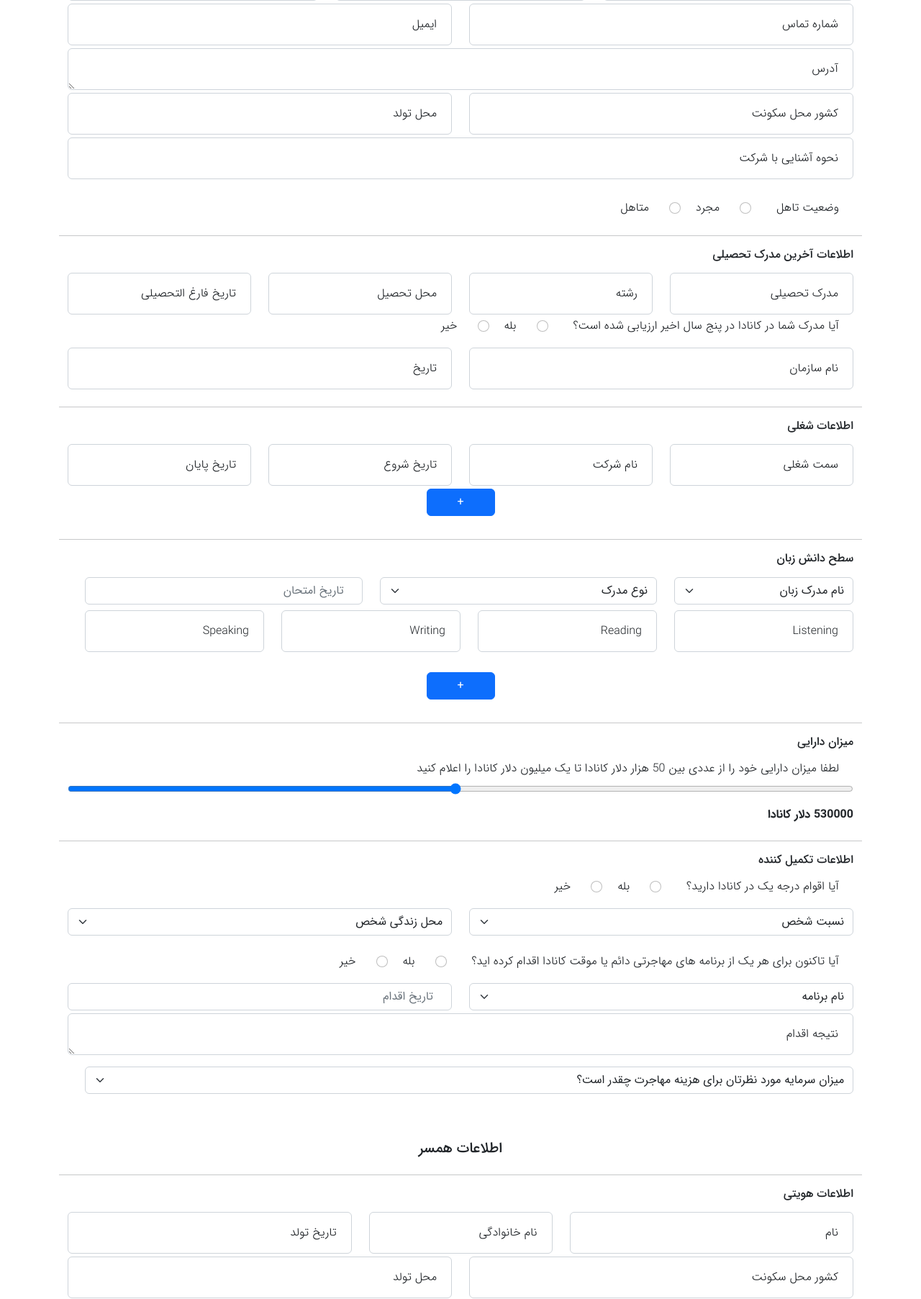
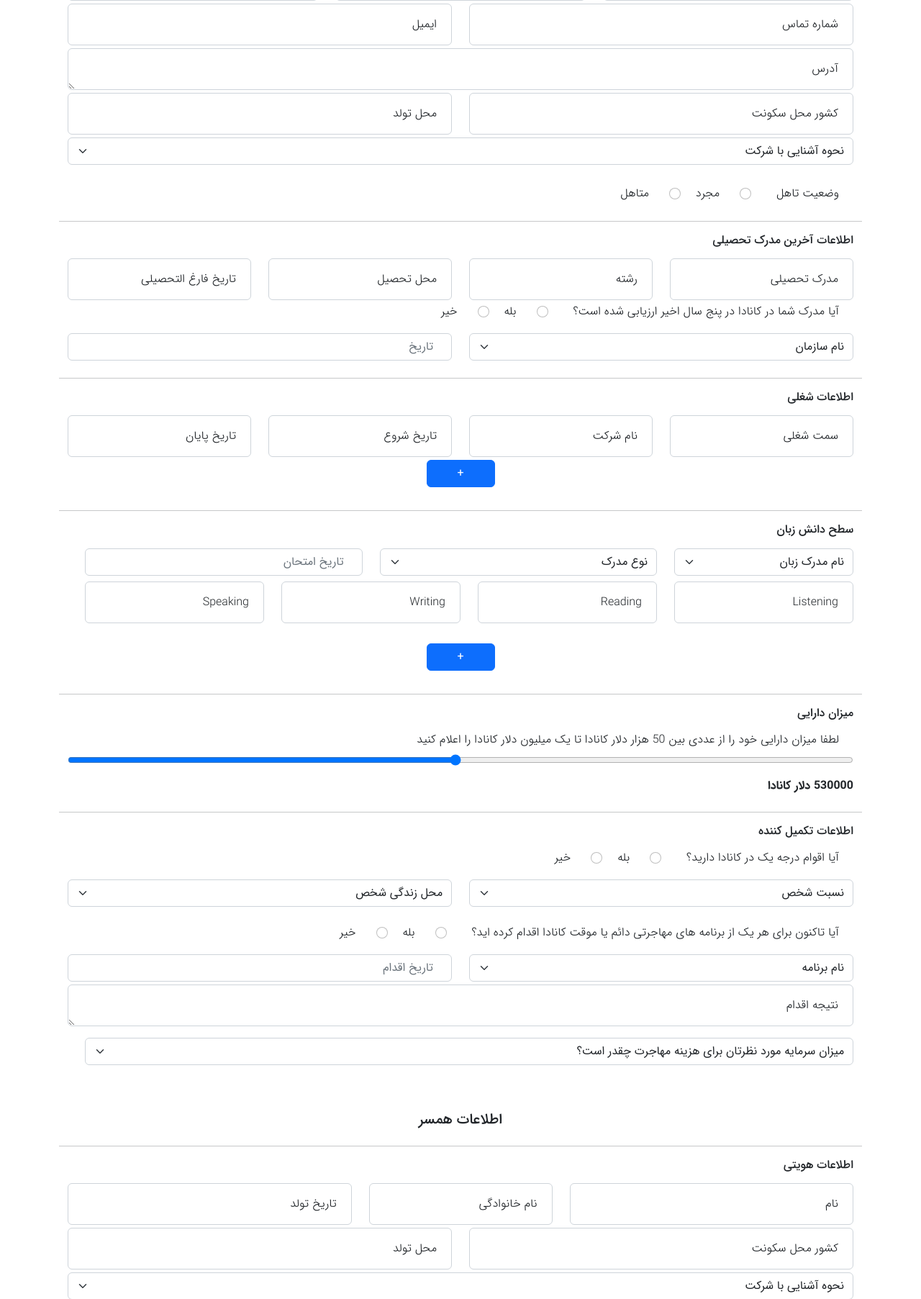
Before and after one commit to zohreazizi/evaluation_form, a PHP site: page / in a window 1280 px wide. Shown: the part 186-1991 px from the top of the page at 72% size. Run offline with PHP 8.4, Linux system fonts and the light colour scheme; some libraries are stand-ins or nearby versions.

Commit message:
select option

```diff
--- a/applicant.php
+++ b/applicant.php
@@ -1,5 +1,5 @@
 <?php
-$conn = new mysqli('localhost', 'iciservi_1', 'amiirsadeqi@gmail.com', 'iciservi_1');
+$conn = new mysqli('localhost', 'root', '', 'immigration_required_info');
 
 if (isset($_GET['id'])) {
     $id = $_GET['id'];
--- a/index.php
+++ b/index.php
@@ -8,30 +8,22 @@
 //require '../PHPMailer/src/SMTP.php';
 
 if (isset($_POST['submit_button'])) {
-    $conn = new mysqli('localhost', 'iciservi_1', 'amiirsadeqi@gmail.com', 'iciservi_1');
+    $conn = new mysqli('localhost', 'root', '', 'immigration_required_info');
     mysqli_set_charset($conn, "utf8");
 
     function insertEducation($degree, $customer_id, $major, $school, $graduated_at, mysqli $conn)
     {
-        for ($i = 0; $i < count($degree); $i++) {
-            $education_data = "insert into 101_education(customer_id, position , major, insitute, duration
-                      ,end_date, start_date, status, place, whois)
-                      values ('" . $customer_id . "', '" . $degree[$i] .
-                "', '" . $major[$i] . "', '" . $school[$i] . "', '',
-         '" . $graduated_at[$i] . "', CURRENT_DATE, 0, '', 0)";
-            $conn->query($education_data);
+            $education_data = "insert into 101_education(customer_id, position , major, insitute, duration, end_date, start_date, status, place, whois)
+                                            values ('" . $customer_id . "', '" . $degree . "', '" . $major . "', '" . $school . "', '', '" . $graduated_at . "', CURRENT_DATE, 0, '', 0)";
+        if (!$conn->query($education_data)) {
+            echo $conn->error;
         }
-        return array($i, $education_data);
     }
-
-
     function insertWorkExperience($job_position, $customer_id, $company, $job_start_date, $job_end_date, mysqli $conn)
     {
         for ($i = 0; $i < count($job_position); $i++) {
-            $work_experience_data = "insert into 101_job(customer_id, typeOf, institue, start_date, end_date, status, whois,
-place)
-values ('" . $customer_id . "', '" . $job_position[$i] . "', '" . $company[$i] . "', '" . $job_start_date[$i] . "', '"
-                . $job_end_date[$i] . "', 0, 0, '')";
+            $work_experience_data = "insert into 101_job(customer_id, typeOf, institue, start_date, end_date, status, whois, place)
+                                                values ('" . $customer_id . "', '" . $job_position[$i] . "', '" . $company[$i] . "', '" . $job_start_date[$i] . "', '" . $job_end_date[$i] . "', 0, 0, '')";
             $conn->query($work_experience_data);
 //        if (!$conn->query($work_experience_data)) {
 //            print_r($conn->error_list);
@@ -39,13 +31,11 @@ values ('" . $customer_id . "', '" . $job_position[$i] . "', '" . $company[$i] .
         }
         return array($i, $work_experience_data);
     }
-
-
     function insertLanguageProficiency($listening, $reading, $writing, $speaking, $customer_id, $exam_date, $exam_title, $exam_type, mysqli $conn)
     {
         for ($i = 0; $i < count($exam_title); $i++) {
             $language_proficiency_data = "insert into IELTS(cid, issue_date, listening, reading, writing, speaking, title, type)
-values ('" . $customer_id . "', '" . $exam_date[$i] . "', '" . $listening[$i] . "', '" . $reading[$i] . "', '" . $writing[$i] . "', '" . $speaking[$i] . "', '" . $exam_title[$i] . "', '" . $exam_type[$i] . "')";
+                                                    values ('" . $customer_id . "', '" . $exam_date[$i] . "', '" . $listening[$i] . "', '" . $reading[$i] . "', '" . $writing[$i] . "', '" . $speaking[$i] . "', '" . $exam_title[$i] . "', '" . $exam_type[$i] . "')";
             $conn->query($language_proficiency_data);
 //        if (!$conn->query($language_proficiency_data)) {
 //            print_r($conn->error_list);
@@ -53,10 +43,8 @@ values ('" . $customer_id . "', '" . $exam_date[$i] . "', '" . $listening[$i] .
         }
         return array($i, $language_proficiency_data);
     }
-
     if ($conn->connect_error) {
         die('Connection Failed : ' . $conn->connect_error);
-
     } else {
         $name = $_POST['name'];
         $lastname = $_POST['lastname'];
@@ -66,11 +54,8 @@ values ('" . $customer_id . "', '" . $exam_date[$i] . "', '" . $listening[$i] .
         $address = $_POST['country'] . ' | ' . $_POST['address'];
         $birthplace = $_POST['birthplace'];
         $marital_status = $_POST['marital_status'];
-        $customer_data = "insert into customers(name, family_name, birthday, mobile, email, address,birthplace, marriage,
-type, code_posti, passport_issue, passport_expire, author, ext, cntst, password_status)
-values ('" . $name . "', '" . $lastname . "', '" . $birthday . "', '" . $phone_number . "', '"
-            . $email . "', '" . $address . "', '" . $birthplace . "', '" . $marital_status . "'
-, 1, '', CURRENT_DATE, CURRENT_DATE, '', 0, 0, 0)";
+        $customer_data = "insert into customers(name, family_name, birthday, mobile, email, address,birthplace, marriage, type, code_posti, passport_issue, passport_expire, author, ext, cntst, password_status)
+                                   values ('" . $name . "', '" . $lastname . "', '" . $birthday . "', '" . $phone_number . "', '" . $email . "', '" . $address . "', '" . $birthplace . "', '" . $marital_status . "', 1, '', CURRENT_DATE, CURRENT_DATE, '', 0, 0, 0)";
         if (!$conn->query($customer_data)) {
             echo $conn->error;
         }
@@ -86,10 +71,7 @@ values ('" . $name . "', '" . $lastname . "', '" . $birthday . "', '" . $phone_n
         $major = $_POST['major'];
         $school = $_POST['school'];
         $graduated_at = $_POST['graduated_at'];
-        list($i, $education_data) = insertEducation($degree, $customer_id, $major, $school, $graduated_at, $conn);
-        if (!$conn->query($education_data)) {
-            print_r($conn->error_list);
-        }
+        insertEducation($degree, $customer_id, $major, $school, $graduated_at, $conn);
 //---------------------------------------------------------------work experience data-----------------------------------
 
         $job_position = $_POST['job_position'];
@@ -129,6 +111,9 @@ values ('" . $customer_id . "', '" . $child_name[$i] . "', '" . $child_birthday[
         $attempt_date = $_POST['attempt_date'];
         $attempt_result = $_POST['attempt_result'];
         $found_us_via = $_POST['found_us_via'];
+        if ($_POST['found_us_via'] === 'representative'){
+            $found_us_via = $_POST['nameOfRepresentative'];
+        }
         $documents_evaluated_by = $_POST['evaluated_by'];
         $documents_evaluated_at = $_POST['evaluated_at'];
 
@@ -169,10 +154,8 @@ values ('" . $name . "', '" . $lastname . "', '" . $birthday . "', '" . $address
         $major = $_POST['spouse_major'];
         $school = $_POST['spouse_school'];
         $graduated_at = $_POST['spouse_graduated_at'];
-        list($i, $education_data) = insertEducation($degree, $dependant_id, $major, $school, $graduated_at, $conn);
-//    if (!$conn->query($education_data)) {
-//        print_r($conn->error_list);
-//    }
+        insertEducation($degree, $dependant_id, $major, $school, $graduated_at, $conn);
+
 //---------------------------------------------------------------work experience data-----------------------------------
 
         $job_position = $_POST['spouse_job_position'];
@@ -199,7 +182,9 @@ values ('" . $name . "', '" . $lastname . "', '" . $birthday . "', '" . $address
         $found_us_via = $_POST['s_found_us_via'];
         $documents_evaluated_by = $_POST['s_evaluated_by'];
         $documents_evaluated_at = $_POST['s_evaluated_at'];
-
+        if ($_POST['s_found_us_via'] === 'representative'){
+            $found_us_via = $_POST['s_nameOfRepresentative'];
+        }
         $additional_info = "insert into additional_info(cid, asset, found_us_via, documents_evaluated_by, documents_evaluated_at)
 values ('" . $dependant_id . "', '" . $asset . "','" . $found_us_via . "', '" .
             $documents_evaluated_by . "', '" . $documents_evaluated_at . "')";
@@ -340,11 +325,28 @@ values ('" . $dependant_id . "', '" . $asset . "','" . $found_us_via . "', '" .
                 </div>
             </div>
             <div class="row mb-1">
-                <div class="col form-floating">
-                    <input class="form-control" name="found_us_via" placeholder="نحوه آشنایی با شرکت" type="text">
-                    <label>نحوه آشنایی با شرکت</label>
+                <div class="col">
+                    <select onchange="yesnoCheck(this);" class="form-select" aria-label="Default select example" name="found_us_via">
+                        <option selected disabled>نحوه آشنایی با شرکت</option>
+                        <option value="representative">معرف</option>
+                        <option value="Instagram">اینستاگرام</option>
+                        <option value="Telegram">تلگرام</option>
+                        <option value="Website">وب سایت</option>
+                    </select>
+                    <div id="ifYes" style="display: none;" class="mt-2">
+                        <input class="form-control" type="text" id="car" name="nameOfRepresentative" placeholder="نام معرف"/>
+                    </div>
                 </div>
             </div>
+            <script>
+                function yesnoCheck(that) {
+                    if (that.value === "representative") {
+                        document.getElementById("ifYes").style.display = "block";
+                    } else {
+                        document.getElementById("ifYes").style.display = "none";
+                    }
+                }
+            </script>
             <div class="row mb-2 mt-4 d-flex">
                 <div class="col">
                     <label style="margin-left: 30px">وضعیت تاهل</label>
@@ -374,19 +376,19 @@ values ('" . $dependant_id . "', '" . $asset . "','" . $found_us_via . "', '" .
             </div>
             <div class="row mb-1" id="education_wrapper">
                 <div class="col-xl-3 form-floating">
-                    <input class="form-control" name="degree[]" placeholder="مقطع" type="text">
+                    <input class="form-control" name="degree" placeholder="مقطع" type="text">
                     <label>مدرک تحصیلی</label>
                 </div>
                 <div class="col form-floating">
-                    <input class="form-control" name="major[]" placeholder="رشته" type="text">
+                    <input class="form-control" name="major" placeholder="رشته" type="text">
                     <label>رشته</label>
                 </div>
                 <div class="col form-floating">
-                    <input class="form-control" name="school[]" placeholder="محل تحصیل" type="text">
+                    <input class="form-control" name="school" placeholder="محل تحصیل" type="text">
                     <label>محل تحصیل</label>
                 </div>
                 <div class="col-xl-3 form-floating">
-                    <input data-jdp class="form-control" name="graduated_at[]" placeholder="تاریخ فارغ التحصیلی"
+                    <input data-jdp class="form-control" name="graduated_at" placeholder="تاریخ فارغ التحصیلی"
                            type="text">
                     <label>تاریخ فارغ التحصیلی</label>
                 </div>
@@ -421,13 +423,18 @@ values ('" . $dependant_id . "', '" . $asset . "','" . $found_us_via . "', '" .
                 </div>
             </div>
             <div class="row mb-2" id="evaluation_info">
-                <div class="col form-floating">
-                    <input class="form-control" name="evaluated_by" placeholder="نام سازمان" type="text">
-                    <label>نام سازمان</label>
+                <div class="col">
+                    <select class="form-select" aria-label="Default select example" name="evaluated_by">
+                        <option selected disabled>نام سازمان</option>
+                        <option value="Comparative Education Service – University of Toronto School of Continuing Studies">Comparative Education Service – University of Toronto School of Continuing Studies</option>
+                        <option value="International Credential Assessment Service of Canada">International Credential Assessment Service of Canada</option>
+                        <option value="World Education Services">World Education Services</option>
+                        <option value="International Qualifications Assessment Service (IQAS)">International Qualifications Assessment Service (IQAS)</option>
+                        <option value="International Credential Evaluation Service – British Columbia Institute of Technology">International Credential Evaluation Service – British Columbia Institute of Technology</option>
+                    </select>
                 </div>
-                <div class="col form-floating">
+                <div class="col">
                     <input data-jdp class="form-control" name="evaluated_at" placeholder="تاریخ" type="text">
-                    <label>تاریخ </label>
                 </div>
             </div>
         </div>
@@ -471,7 +478,7 @@ values ('" . $dependant_id . "', '" . $asset . "','" . $found_us_via . "', '" .
                 <div class="row mb-2">
                     <div class="col-xl-3">
                         <select class="form-select" aria-label="Default select example" name="exam_title[]">
-                            <option selected>نام مدرک زبان</option>
+                            <option selected disabled>نام مدرک زبان</option>
                             <option value="IELTS">IELTS</option>
                             <option value="TEF(Canada)">TEF(Canada)</option>
                             <option value="CELPIP">CELPIP</option>
@@ -484,7 +491,7 @@ values ('" . $dependant_id . "', '" . $asset . "','" . $found_us_via . "', '" .
                     </div>
                     <div class="col">
                         <select class="form-select" aria-label="Default select example" name="exam_type[]">
-                            <option selected>نوع مدرک</option>
+                            <option selected disabled>نوع مدرک</option>
                             <option value="General">General</option>
                             <option value="Academic">Academic</option>
                         </select>
@@ -569,7 +576,7 @@ values ('" . $dependant_id . "', '" . $asset . "','" . $found_us_via . "', '" .
             <div class="row mb-3" id="immediate_family">
                 <div class="col">
                     <select class="form-select" aria-label="Default select example" name="immediate_family">
-                        <option selected>نسبت شخص</option>
+                        <option selected disabled>نسبت شخص</option>
                         <option value="parents">parents</option>
                         <option value="siblings">siblings</option>
                         <option value="cousins">cousins</option>
@@ -584,7 +591,7 @@ values ('" . $dependant_id . "', '" . $asset . "','" . $found_us_via . "', '" .
                 <!--                </div>-->
                 <div class="col">
                     <select class="form-select" aria-label="Default select example" name="immediate_family_address">
-                        <option selected>محل زندگی شخص</option>
+                        <option selected disabled>محل زندگی شخص</option>
                         <option value="Ontario">Ontario</option>
                         <option value="British Columbia">British Columbia</option>
                         <option value="Alberta">Alberta</option>
@@ -628,7 +635,7 @@ values ('" . $dependant_id . "', '" . $asset . "','" . $found_us_via . "', '" .
                         <div class="col">
 <!--                            <input class="form-control" name="immigration_program" placeholder="نام برنامه" type="text">-->
                             <select class="form-select" aria-label="Default select example" name="immigration_program">
-                                <option selected>نام برنامه</option>
+                                <option selected disabled>نام برنامه</option>
                                 <option value="Express Entry">اکسپرس انتری</option>
                                 <option value="Provincial nominees">برنامه های استانی</option>
                                 <option value="Start-up Visa">استارتاپ</option>
@@ -659,7 +666,7 @@ values ('" . $dependant_id . "', '" . $asset . "','" . $found_us_via . "', '" .
 <!--                        <input class="form-control" name="fund"-->
 <!--                               placeholder="میزان سرمایه مورد نظرتان برای هزینه مهاجرت چقدر است؟" type="text">-->
                         <select class="form-select" aria-label="Default select example" name="fund">
-                            <option selected>میزان سرمایه مورد نظرتان برای هزینه مهاجرت چقدر است؟</option>
+                            <option selected disabled>میزان سرمایه مورد نظرتان برای هزینه مهاجرت چقدر است؟</option>
                             <option value="5000-10000">بین 5000 تا 10000 دلار</option>
                             <option value="10000-20000">بین 10000 تا 20000 دلار</option>
                             <option value="20000-40000">بین 20000 تا 40000 دلار</option>
@@ -706,45 +713,61 @@ values ('" . $dependant_id . "', '" . $asset . "','" . $found_us_via . "', '" .
                             <label>محل تولد</label>
                         </div>
                     </div>
-                    <div class="row mb-1">
-                        <div class="col form-floating">
-                            <input class="form-control" name="s_found_us_via" placeholder="نحوه آشنایی با شرکت"
-                                   type="text">
-                            <label>نحوه آشنایی با شرکت</label>
+                    <div class="row mb-2">
+                        <div class="col">
+                            <select onchange="yesnoCheckSpouse(this);" class="form-select" aria-label="Default select example" name="s_found_us_via">
+                                <option selected disabled>نحوه آشنایی با شرکت</option>
+                                <option value="representative">معرف</option>
+                                <option value="Instagram">اینستاگرام</option>
+                                <option value="Telegram">تلگرام</option>
+                                <option value="Website">وب سایت</option>
+                            </select>
+                            <div id="s_ifYes" style="display: none;" class="mt-2">
+                                <input class="form-control" type="text" id="car" name="s_nameOfRepresentative" placeholder="نام معرف"/>
+                            </div>
                         </div>
+                    </div>
+                    <script>
+                        function yesnoCheckSpouse(that) {
+                            if (that.value === "representative") {
+                                document.getElementById("s_ifYes").style.display = "block";
+                            } else {
+                                document.getElementById("s_ifYes").style.display = "none";
+                            }
+                        }
+                    </script>
+<!--                        <div class="col form-floating">-->
+<!--                            <input class="form-control" name="s_found_us_via" placeholder="نحوه آشنایی با شرکت"-->
+<!--                                   type="text">-->
+<!--                            <label>نحوه آشنایی با شرکت</label>-->
+<!--                        </div>-->
                     </div>
                 </div>
                 <hr>
                 <div class="row justify-content-center">
                     <div class="row justify-content-start mb-2">
-                        <div class="col text-right"><h6>اطلاعات تحصیلی</h6></div>
+                        <div class="col text-right"><h6>آخرین مدرک تحصیلی</h6></div>
                     </div>
                     <div class="row mb-1" id="s_education_input_wrapper">
                         <div class=" col-xl-3 form-floating">
-                            <input class="form-control" name="spouse_degree[]" placeholder="مدرک تحصیلی" type="text">
+                            <input class="form-control" name="spouse_degree" placeholder="مدرک تحصیلی" type="text">
                             <label>مدرک تحصیلی</label>
                         </div>
                         <div class=" col-xl-3 form-floating">
-                            <input class="form-control" name="spouse_major[]" placeholder="رشته" type="text">
+                            <input class="form-control" name="spouse_major" placeholder="رشته" type="text">
                             <label>رشته</label>
                         </div>
                         <div class="col-xl-3 form-floating">
-                            <input class="form-control" name="spouse_school[]" placeholder="محل تحصیل" type="text">
+                            <input class="form-control" name="spouse_school" placeholder="محل تحصیل" type="text">
                             <label>محل تحصیل</label>
                         </div>
                         <div class="col-xl-3 form-floating">
-                            <input data-jdp class="form-control" name="spouse_graduated_at[]"
+                            <input data-jdp class="form-control" name="spouse_graduated_at"
                                    placeholder="تاریخ فارغ التحصیلی"
                                    type="text">
                             <label>تاریخ فارغ التحصیلی</label>
                         </div>
                     </div>
-                    <div class="row mb-2" id="s_more-education-input" style="display: contents"></div>
-                    <button class="btn btn-primary col-1 mb-3" onclick="function addAdditionalDegree() {
-            $('#s_education_input_wrapper').clone().find('input').val('').end().appendTo('#s_more-education-input');
-            }
-            addAdditionalDegree()" type="button">+
-                    </button>
                 </div>
                 <div class="row mb-3">
                     <div class="col">
@@ -769,13 +792,18 @@ values ('" . $dependant_id . "', '" . $asset . "','" . $found_us_via . "', '" .
                     </div>
                 </div>
                 <div class="row mb-2" id="s_evaluation_info">
-                    <div class="col form-floating">
-                        <input class="form-control" name="s_evaluated_by" placeholder="نام سازمان" type="text">
-                        <label>نام سازمان</label>
+                    <div class="col">
+                        <select class="form-select" aria-label="Default select example" name="s_evaluated_by">
+                            <option selected disabled>نام سازمان</option>
+                            <option value="Comparative Education Service – University of Toronto School of Continuing Studies">Comparative Education Service – University of Toronto School of Continuing Studies</option>
+                            <option value="International Credential Assessment Service of Canada">International Credential Assessment Service of Canada</option>
+                            <option value="World Education Services">World Education Services</option>
+                            <option value="International Qualifications Assessment Service (IQAS)">International Qualifications Assessment Service (IQAS)</option>
+                            <option value="International Credential Evaluation Service – British Columbia Institute of Technology">International Credential Evaluation Service – British Columbia Institute of Technology</option>
+                        </select>
                     </div>
-                    <div class="col form-floating">
+                    <div class="col">
                         <input data-jdp class="form-control" name="s_evaluated_at" placeholder="تاریخ" type="text">
-                        <label>تاریخ </label>
                     </div>
                 </div>
                 <hr>
```
